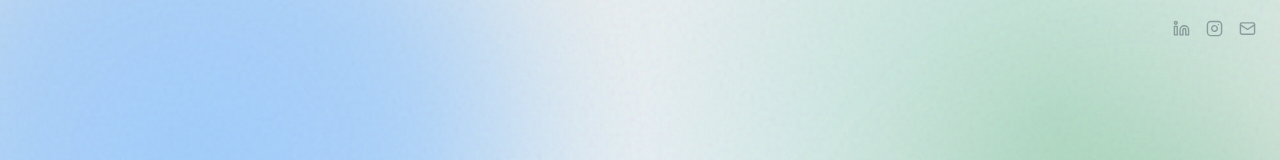
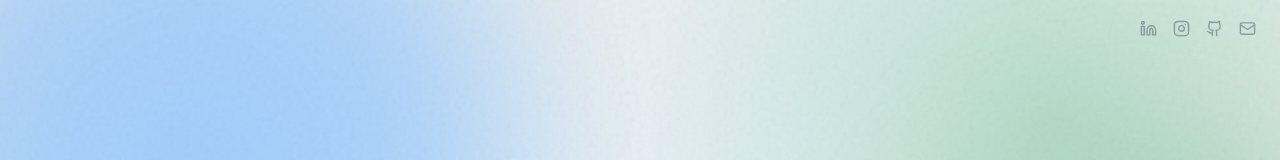
Before and after one commit to Johannestampere/Portfolio, a Next.js app: page / in a window 1280 px wide. Shown: the top 160 px of the page. Built offline with nearby package versions, Linux system fonts and the light colour scheme.

Commit message:
add github icon

```diff
--- a/app/page.tsx
+++ b/app/page.tsx
@@ -2,7 +2,7 @@
 
 import Link from 'next/link'
 import Image from 'next/image'
-import { Linkedin, Instagram, Mail } from 'lucide-react'
+import { Linkedin, Instagram, Mail, Github } from 'lucide-react'
 
 export default function Landing() {
   return (
@@ -22,6 +22,9 @@ export default function Landing() {
         </a>
         <a href="https://www.instagram.com/johannes.tampere" target="_blank" style={{ color: 'var(--muted)', opacity: 0.6, transition: 'opacity 0.2s' }} onMouseEnter={e => (e.currentTarget as HTMLElement).style.opacity = '1'} onMouseLeave={e => (e.currentTarget as HTMLElement).style.opacity = '0.6'}>
           <Instagram size={17} />
+        </a>
+        <a href="https://github.com/Johannestampere" target="_blank" style={{ color: 'var(--muted)', opacity: 0.6, transition: 'opacity 0.2s' }} onMouseEnter={e => (e.currentTarget as HTMLElement).style.opacity = '1'} onMouseLeave={e => (e.currentTarget as HTMLElement).style.opacity = '0.6'}>
+          <Github size={17} />
         </a>
         <a href="mailto:jtampere@uwaterloo.ca" style={{ color: 'var(--muted)', opacity: 0.6, transition: 'opacity 0.2s' }} onMouseEnter={e => (e.currentTarget as HTMLElement).style.opacity = '1'} onMouseLeave={e => (e.currentTarget as HTMLElement).style.opacity = '0.6'}>
           <Mail size={17} />
```
